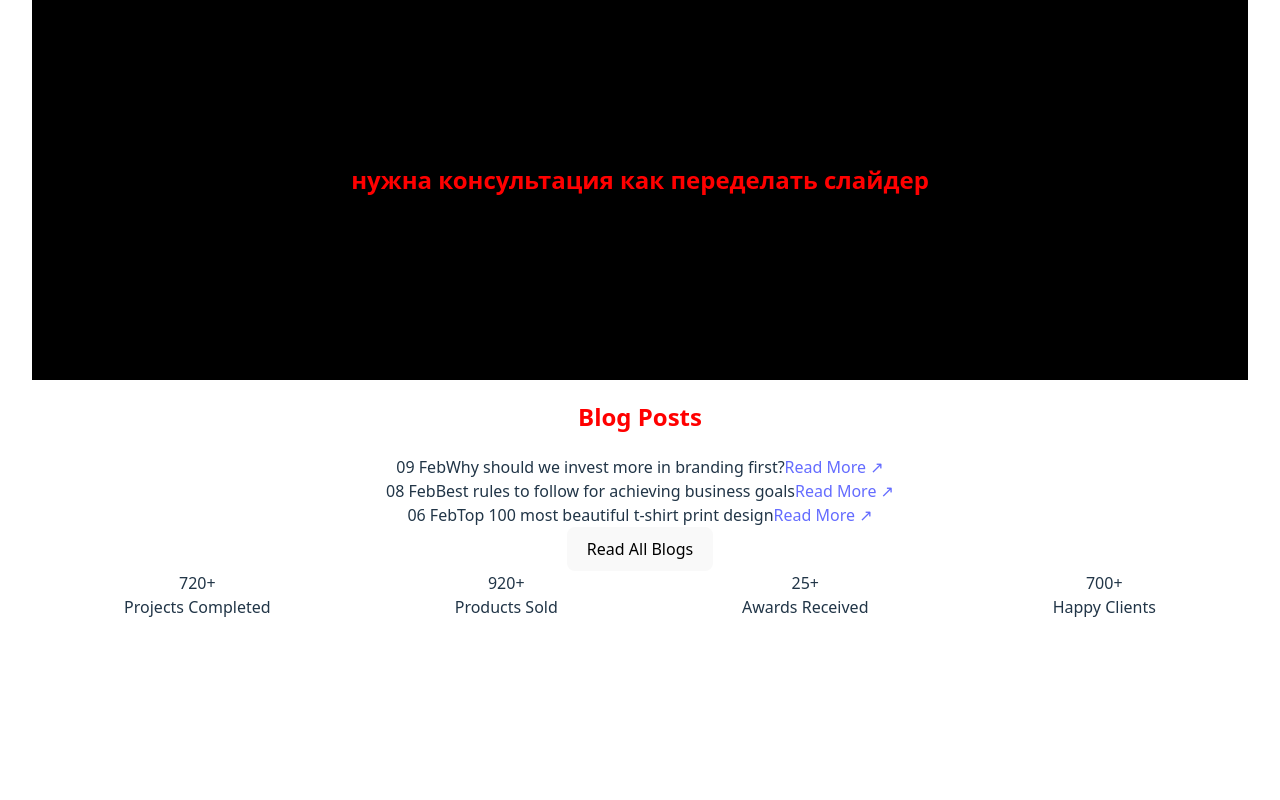
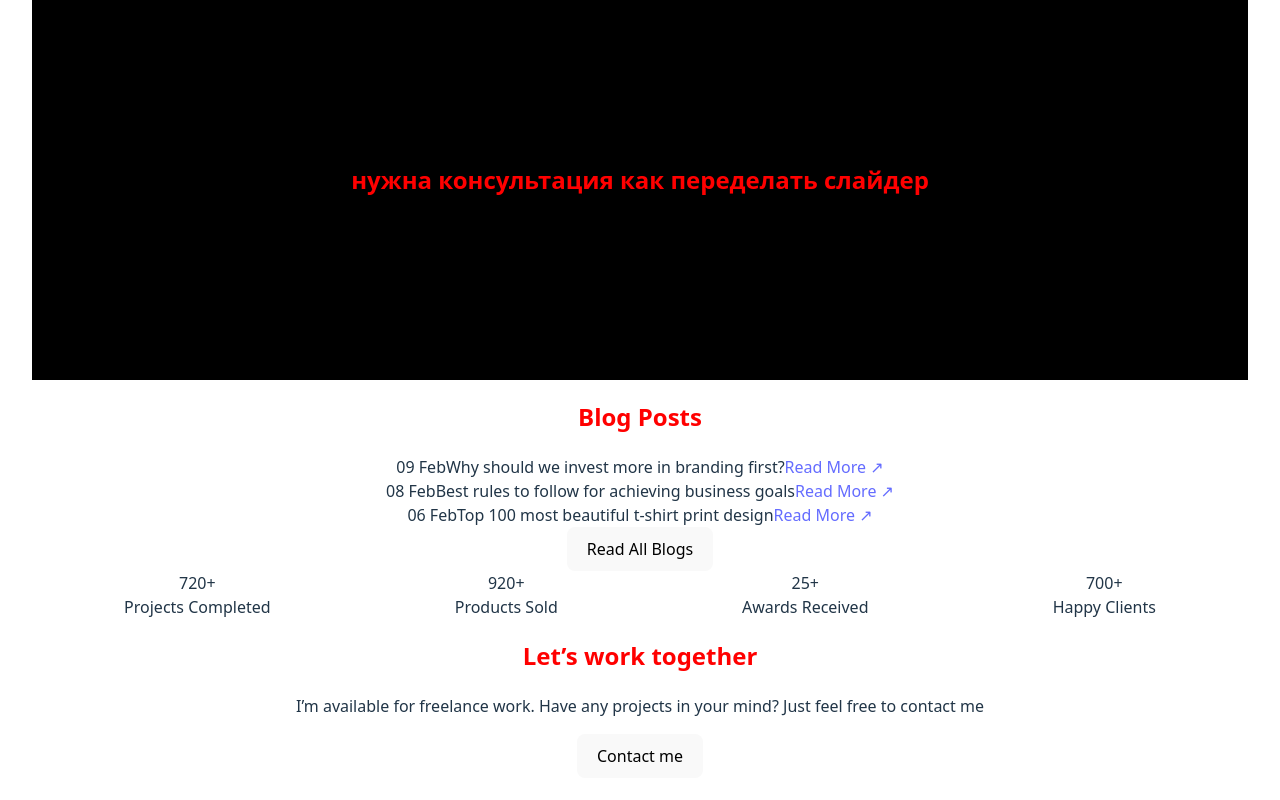
Before and after one commit to Anton-013/portfolio, a React (Vite) app: page / in a window 1280 px wide. Shown: the part 4111-4911 px from the top of the page. Before the commit the page ends 4762 px from the top, so only its background shows below. Built offline with nearby package versions, Linux system fonts and the light colour scheme.

Commit message:
add Contacts

```diff
--- a/src/App.tsx
+++ b/src/App.tsx
@@ -3,6 +3,7 @@ import { Header } from './layout/header/Header'
 import { About } from './layout/sections/about/About';
 import { Blog } from './layout/sections/blog/Blog';
 import { Brends } from './layout/sections/brends/Brends';
+import { Contact } from './layout/sections/contact/Contact';
 import { Main } from './layout/sections/main/Main'
 import { Offer } from './layout/sections/offer/Offer';
 import { Portfolio } from './layout/sections/portfolio/Portfolio';
@@ -21,6 +22,7 @@ function App() {
       <Testimony />
       <Blog />
       <Results />
+      <Contact />
     </div>
   );
 };
--- /dev/null
+++ b/src/layout/sections/contact/Contact.tsx
@@ -0,0 +1,21 @@
+import React from "react";
+import styled from "styled-components";
+import { SectionTitle } from "../../../components/SectionTitle";
+
+export const Contact = () => {
+    return (
+        <StyledContact>
+            <SectionTitle>Let’s work together</SectionTitle>
+            <Text>I’m available for freelance work. Have any projects in your mind? Just feel free to contact me</Text>
+            <button>Contact me</button>
+        </StyledContact>
+    )
+}
+
+const StyledContact = styled.section`
+
+`
+
+const Text = styled.p`
+
+`
```
